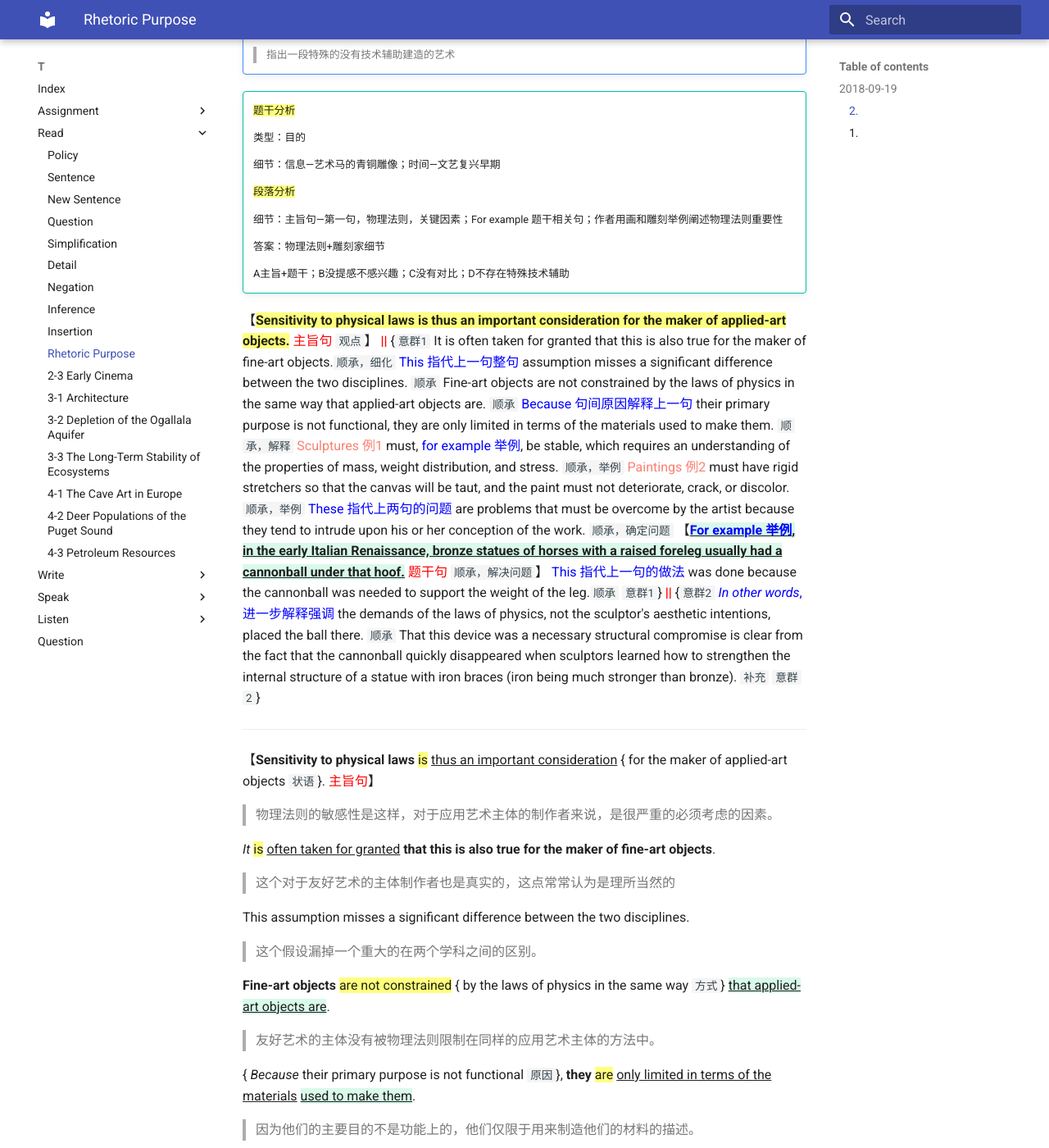
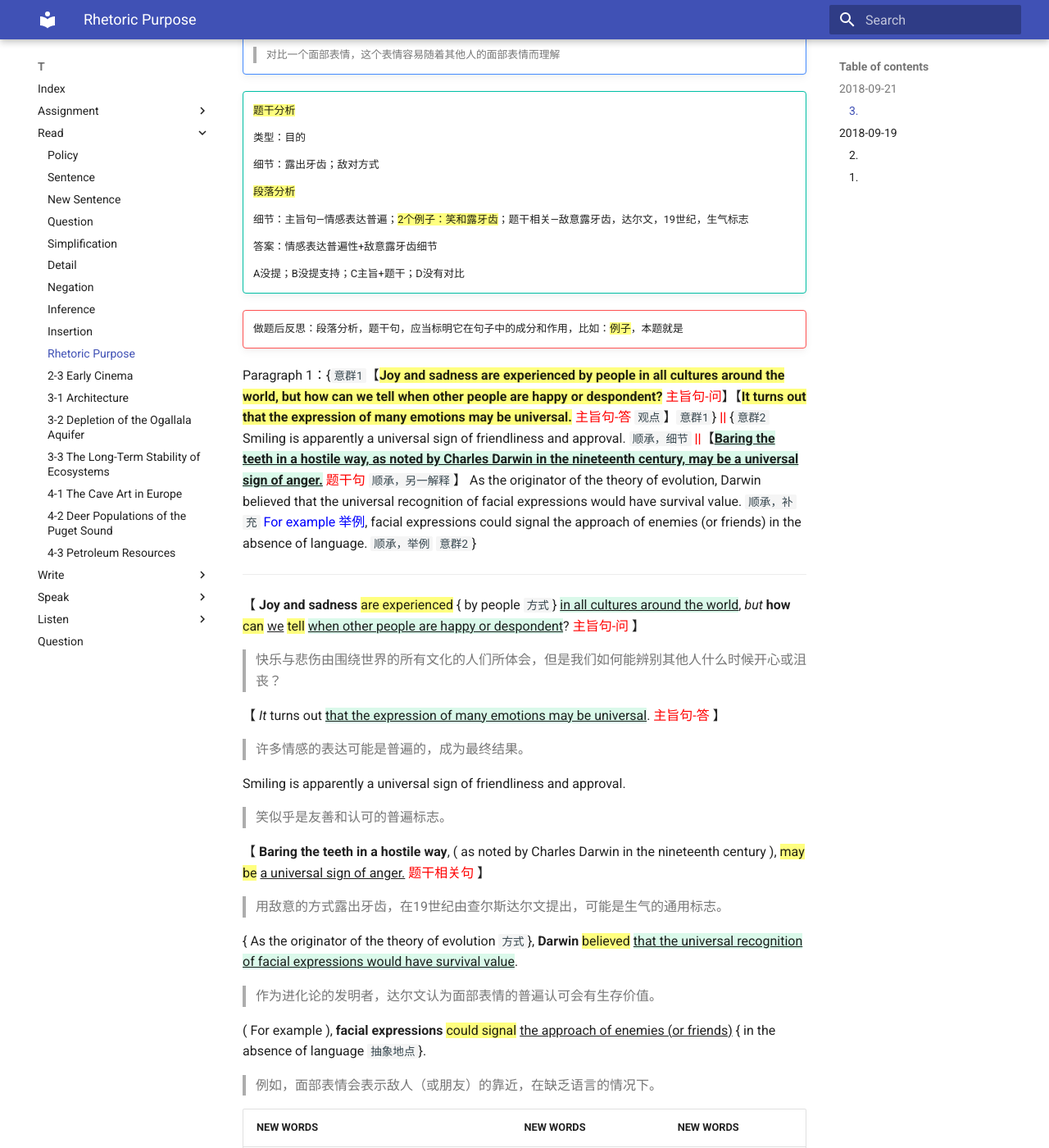
Before and after one commit to katyushaQ/t, an MkDocs documentation site: the page built from docs/read/rhetoricpurpose.md, in a window 1280 px wide and 1400 px high, scrolled down 611 px. Shown: the whole window at 82% size. Built offline with MkDocs 1.6.1 and Material for MkDocs 9.7.7, drawn with Linux system fonts in a browser that asks for light colours; old or Windows-style settings are respelled for this version of MkDocs; some of the changed text lies outside the part shown.

Commit message:
2018-0917-0923.md 20180923, basics.md 20180921, read.md 修改修辞目的题样式, rhetoricpurpose.md 20180921, 2018-0924-0930.md 添加新一周计划, mkdocs.yml 添加2018-0924-0930.md

```diff
--- a/docs/read/rhetoricpurpose.md
+++ b/docs/read/rhetoricpurpose.md
@@ -1,4 +1,79 @@
 <font color='red'>精读要求搞清楚单词、句子含义、句间关系、段落结构思路、拆分段落并总结概括，注意阅读预判和验证</font>
+
+### 2018-09-21
+
+#### 3.
+
+!!! faq ""
+
+    **The author** ==mentions== ^^"Baring the teeth in a hostile way"^^ { in order to `目的`}
+    > 作者提及“用敌意的方式露出牙齿”是为了
+
+    A. ==Differentiate== ^^one possible meaning of a particular facial expression^^ {++from other meanings of it++}}
+    > 区分一个从特殊的面部表情的其他含义的表情一个可能含义
+
+    B. ==Support== ^^Darwin's theory of evolution^^
+    > 支持达尔文的进化论
+
+    C. ==Provide== ^^an example of a facial expression^^ {++whose meaning is widely understood++}
+    > 提供一个面部表情的例子，这个面部表情它的意义被广泛地理解
+
+    D. ==Contrast== ^^a facial expression^^ {++that is easily understood with other facial expressions++}
+    > 对比一个面部表情，这个表情容易随着其他人的面部表情而理解
+
+!!! tip ""
+
+    ==题干分析==
+
+    类型：目的
+
+    细节：露出牙齿；敌对方式
+
+    ==段落分析==
+
+    细节：主旨句—情感表达普遍；==2个例子：笑和露牙齿==；题干相关—敌意露牙齿，达尔文，19世纪，生气标志
+
+    答案：情感表达普遍性+敌意露牙齿细节
+
+    A没提；B没提支持；C主旨+题干；D没有对比
+
+!!! failure ""
+
+    做题后反思：段落分析，题干句，应当标明它在句子中的成分和作用，比如：==例子==，本题就是
+
+Paragraph 1：{`意群1`【==**Joy and sadness are experienced by people in all cultures around the world, but how can we tell when other people are happy or despondent?**== <font color='red'>主旨句-问</font>】【==**It turns out that the expression of many emotions may be universal.**== <font color='red'>主旨句-答</font> `观点`】`意群1`} <font color='red'>**||**</font>  {`意群2` Smiling is apparently a universal sign of friendliness and approval. `顺承，细节` <font color='red'>**||**</font>【{++**Baring the teeth in a hostile way, as noted by Charles Darwin in the nineteenth century, may be a universal sign of anger.**++} <font color='red'>题干句</font> `顺承，另一解释`】 As the originator of the theory of evolution, Darwin believed that the universal recognition of facial expressions would have survival value. `顺承，补充` <font color='Blue'>For example 举例</font>, facial expressions could signal the approach of enemies (or friends) in the absence of language. `顺承，举例` `意群2`}
+
+----
+
+【 **Joy and sadness** ==are experienced== { by people `方式`} {++in all cultures around the world++}, *but* **how** ==can== ^^we^^ ==tell== {++when other people are happy or despondent++}? <font color='red'>主旨句-问</font> 】
+> 快乐与悲伤由围绕世界的所有文化的人们所体会，但是我们如何能辨别其他人什么时候开心或沮丧？
+
+【 *It* turns out {++that the expression of many emotions may be universal++}. <font color='red'>主旨句-答</font> 】
+> 许多情感的表达可能是普遍的，成为最终结果。
+
+Smiling is apparently a universal sign of friendliness and approval.
+> 笑似乎是友善和认可的普遍标志。
+
+【 **Baring the teeth in a hostile way**, ( as noted by Charles Darwin in the nineteenth century ), ==may be== ^^a universal sign of anger.^^ <font color='red'>题干相关句</font> 】
+> 用敌意的方式露出牙齿，在19世纪由查尔斯达尔文提出，可能是生气的通用标志。
+
+{ As the originator of the theory of evolution `方式`}, **Darwin** ==believed== {++that the universal recognition of facial expressions would have survival value++}.
+> 作为进化论的发明者，达尔文认为面部表情的普遍认可会有生存价值。
+
+( For example ), **facial expressions** ==could signal== ^^the approach of enemies (or friends)^^ { in the absence of language `抽象地点`}.
+> 例如，面部表情会表示敌人（或朋友）的靠近，在缺乏语言的情况下。
+
+
+NEW WORDS |  NEW WORDS |  NEW WORDS
+------------ | -------------  | -------------
+Bare 露出 v. | teeth 牙齿 | Differentiate 区分 v.
+evolution 进化 | Joy 快乐，喜悦 n. | sadness 悲伤 n.
+despondent 沮丧的，失望的 | turn out 最后结果是，最终成为 | universal 全世界的，普遍的
+apparently 似乎，好像 | approval 批准，认可 | sign 标志
+originator 发明者 | recognition 承认，认可 | absence of 缺乏，没有
+the approach of sth 某事的来临【临近】 | signal 表示 v. | enemies 敌人（复数）
+tell sb how/what/where/who/when etc 显示，提示，说明
+
 
 ### 2018-09-19
 
@@ -42,7 +117,7 @@
 
 ----
 
-【**Sensitivity to physical laws** ==is== ^^thus an important consideration^^ { for the maker of applied-art objects `状语`}. <font color='red'>主旨句</font>】
+【 **Sensitivity to physical laws** ==is== ^^thus an important consideration^^ { for the maker of applied-art objects `状语`}. <font color='red'>主旨句</font> 】
 > 物理法则的敏感性是这样，对于应用艺术主体的制作者来说，是很严重的必须考虑的因素。
 
 *It* ==is== ^^often taken for granted^^ **that this is also true for the maker of fine-art objects**.
@@ -60,13 +135,13 @@ This assumption misses a significant difference between the two disciplines.
 **Sculptures** ==must==, ( for example ), ==be== ^^stable^^, {++which requires an understanding of the properties of mass, weight distribution, and stress++}.
 > 例如，雕刻必须是稳定的，这件事需要一个体积，重量分布和压力的性质的理解。
 
-**Paintings** ==must have== ^^rigid stretchers^^ { so that the canvas will be taut ``}, *and* **the paint** ==must not deteriorate, crack, or discolor==.
+**Paintings** ==must have== ^^rigid stretchers^^ { so that the canvas will be taut `结果`}, *and* **the paint** ==must not deteriorate, crack, or discolor==.
 > 画必须有不弯曲的支架，因此油画会是紧绷的，并且这个画必须不会变质，不会裂开，或者不会褪色。
 
 ***These 指代*** ==are== ^^problems^^ {++that must be overcome { by the artist `方式`}++} { because they tend to intrude upon his or her conception of the work `原因`}.
 > 上面的这些是艺术家必须克服的问题，因为这些问题易于干涉他或她工作的观念。
 
-【( For example ), { in the early Italian Renaissance `时间`}, **bronze statues of horses {++with a raised foreleg++}** usually ==had== ^^a cannonball {++under that hoof++}.  <font color='red'>题干涉及内容</font>】
+【 ( For example ), { in the early Italian Renaissance `时间`}, **bronze statues of horses {++with a raised foreleg++}** usually ==had== ^^a cannonball {++under that hoof++}.  <font color='red'>题干涉及内容</font> 】
 > 例如，在文艺复兴早期，有一个抬起前腿的马的青铜雕像通常在其蹄下有一个铁弹。
 
 ***This 指代*** ==was done== { because the cannonball was needed to support the weight of the leg `原因`}.
@@ -140,16 +215,16 @@ hoof 蹄 | statue 雕像 | being 本质 |
 
 ----
 
-【 **The first generation to experience these changes** ==did not adopt== ^^the new attitudes^^ easily. <font color='red'>主旨句</font>】
+【 **The first generation to experience these changes** ==did not adopt== ^^the new attitudes^^ easily. <font color='red'>主旨句</font> 】
 > 经历这些改变的第一代人无法容易地适应新看法。
 
 **The factory clock** ==became== ^^the symbol of the new work rules^^.
 > 工厂时钟变成新的工作规则的象征。
 
-【 **One mill worker {++who finally quit++}** ==complained== revealingly ^^about "obedience to the ding-dong of the bell-just { as though we are so many living machines `方式`}."^^  <font color='red'>题干涉及内容</font>】
+【 **One mill worker {++who finally quit++}** ==complained== revealingly ^^about "obedience to the ding-dong of the bell-just { as though we are so many living machines `方式`}."^^  <font color='red'>题干涉及内容</font> 】
 > 一个最终辞职的工厂工人揭露性地抱怨关于“遵从铃声的叮咚声，就像我们是许多活着的机器”。
 
-**With the loss of personal freedom** also ==came== ^^the loss of standing^^ { in the community `抽象地点`}.
+**With the loss of personal freedom** also ==came== ^^the loss of standing^^ {++in the community++}.
 > 随着个人自由的丢失，也带来社会地位的丢失。
 
 { Unlike artisan workshops `对比`} {++in which apprentices worked closely with the masters supervising them++}, **factories** sharply ==separated== ^^workers^^ ==from== ^^management^^.
--- a/mkdocs.yml
+++ b/mkdocs.yml
@@ -25,6 +25,7 @@ pages:
     - 2018_0903-0909 9月第一周: assignment/2018-0903-0909.md
     - 2018_0910-0916 9月第二周: assignment/2018-0910-0916.md
     - 2018_0916-0923 9月第三周: assignment/2018-0917-0923.md
+    - 2018_0924-0930 9月第四周: assignment/2018-0924-0930.md
 
 - Read:
     - Policy: read/policy.md
```
Also changed, not shown: docs/assignment/2018-0917-0923.md (+9 -17 lines), docs/assignment/2018-0924-0930.md (added, +52 -0 lines), docs/listen/basics.md (+27 -0 lines), docs/read.md (+5 -7 lines).
